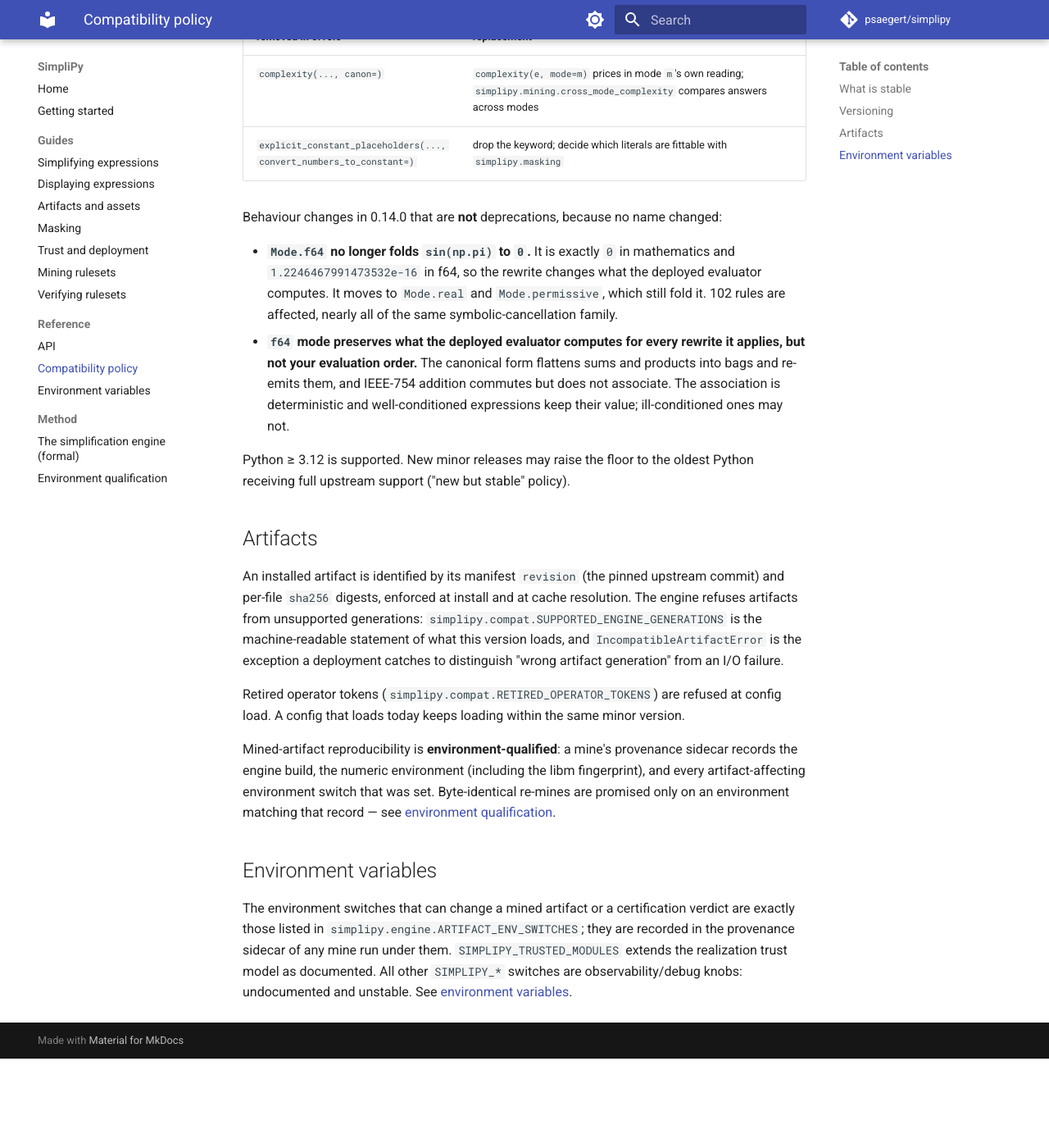
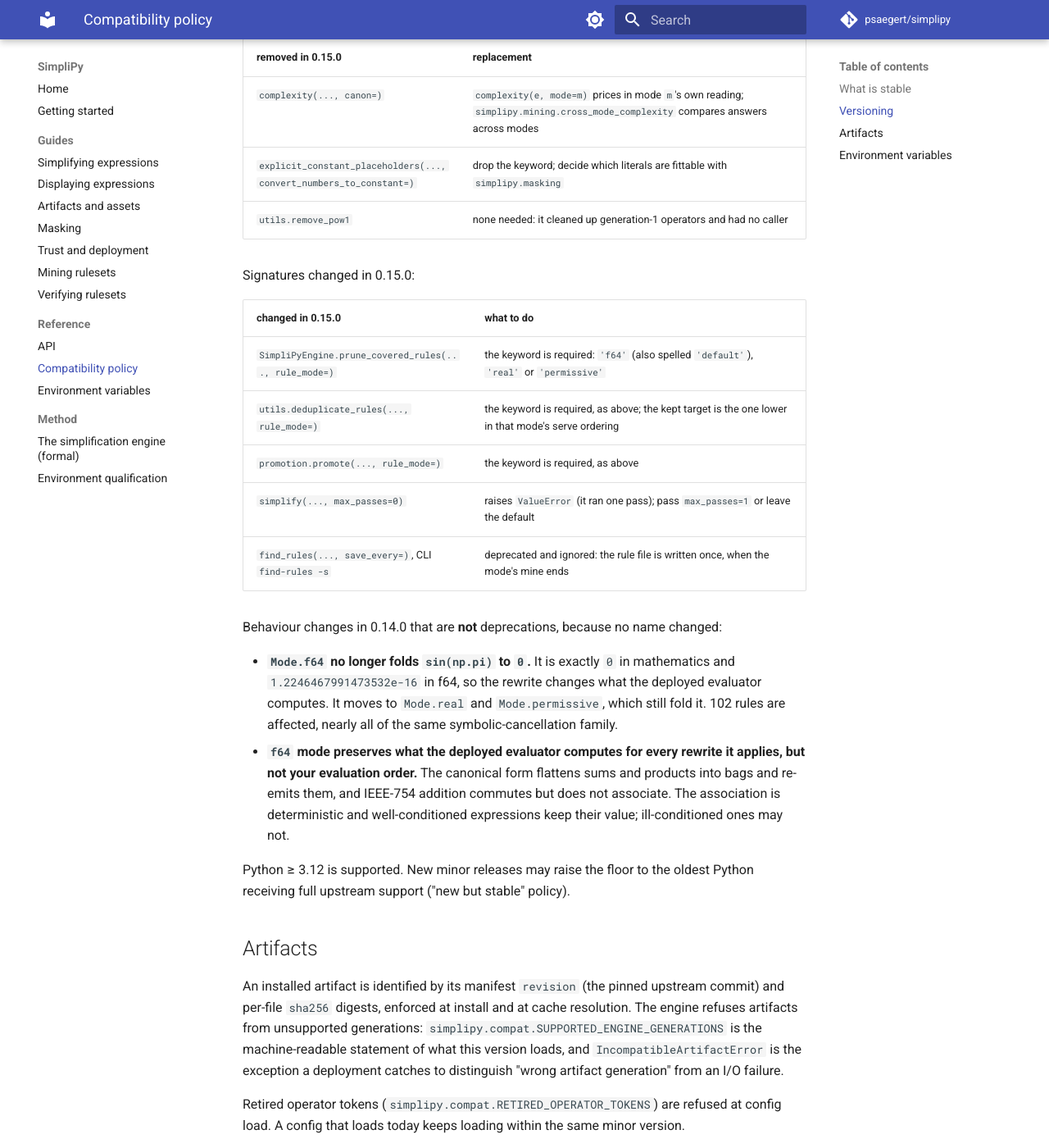
Before and after one commit to psaegert/simplipy, an MkDocs documentation site: the page built from docs/compatibility.md, in a window 1280 px wide and 1400 px high, scrolled down 2015 px. Shown: the whole window at 82% size. Built offline with MkDocs 1.6.1 and Material for MkDocs 9.7.7, drawn with Linux system fonts in a browser that asks for light colours; comment, search, counter and statistics services are not loaded; before the commit the page ends 3306 px from its top, so only the background shows below that; some of the changed text lies outside the part shown.

Commit message:
Docs: offline loading, measured memory, the 0.15 signatures, the empty switch registry
- artifacts guide: an installed asset resolves without the network; memory is about
  0.9 / 0.7 / 0.45 GB (all, f64 and permissive, f64) with about 100 MB per set and 3-4 s
  for a deferred set's first use; verify-mine takes -e.
- compatibility: the deprecation policy reads as the releases behave (a removal is a hard
  cut, announced in the release that makes it), flagged pending the owner; the 0.15
  signature changes (rule_mode on prune_covered_rules, deduplicate_rules and promote,
  max_passes=0, save_every ignored) and remove_pow1 are listed; the environment section
  says ARTIFACT_ENV_SWITCHES is empty and what a sidecar records.
- environment qualification: the soundness record is every SIMPLIPY_* variable set.
- simplify guide: no internal run names; the search-gain paragraph and the benchmark are
  marked for re-measurement after the re-mine, and the stale permissive figures leave the
  visible text.

Co-Authored-By: Claude Opus 5.5 <noreply@anthropic.com>
Claude-Session: https://claude.ai/code/session_016gamUqKQqroqag4GFsNu6W

```diff
--- a/docs/compatibility.md
+++ b/docs/compatibility.md
@@ -29,11 +29,14 @@ The declared surface has three tiers:
 
 ## Versioning
 
+<!-- PENDING THE OWNER: the deprecation policy. This page used to promise a warning for at
+     least one minor release before a removal, while 0.14.0 and 0.15.0 removed names without
+     one. Proposed wording below; confirm or replace it before the release. -->
 While the major version is 0: breaking changes to declared names happen only
-at a **minor** version bump (0.x → 0.x+1), are listed in the CHANGELOG under
-"Changed"/"Removed", and the old spelling
-warns for at least one minor release before removal. Patch releases (0.13.x)
-never break declared names or change artifact semantics.
+at a **minor** version bump (0.x → 0.x+1) and are listed in the CHANGELOG under
+"Changed"/"Removed". A removal is a hard cut, announced in the release that makes it:
+the removed spelling raises instead of warning, and the CHANGELOG names the replacement.
+Patch releases (0.13.x) never break declared names or change artifact semantics.
 
 Removed in 0.14.0:
 
@@ -75,6 +78,17 @@ Removed in 0.15.0, again without an alias cycle:
 |---|---|
 | `complexity(..., canon=)` | `complexity(e, mode=m)` prices in mode `m`'s own reading; `simplipy.mining.cross_mode_complexity` compares answers across modes |
 | `explicit_constant_placeholders(..., convert_numbers_to_constant=)` | drop the keyword; decide which literals are fittable with `simplipy.masking` |
+| `utils.remove_pow1` | none needed: it cleaned up generation-1 operators and had no caller |
+
+Signatures changed in 0.15.0:
+
+| changed in 0.15.0 | what to do |
+|---|---|
+| `SimpliPyEngine.prune_covered_rules(..., rule_mode=)` | the keyword is required: `'f64'` (also spelled `'default'`), `'real'` or `'permissive'` |
+| `utils.deduplicate_rules(..., rule_mode=)` | the keyword is required, as above; the kept target is the one lower in that mode's serve ordering |
+| `promotion.promote(..., rule_mode=)` | the keyword is required, as above |
+| `simplify(..., max_passes=0)` | raises `ValueError` (it ran one pass); pass `max_passes=1` or leave the default |
+| `find_rules(..., save_every=)`, CLI `find-rules -s` | deprecated and ignored: the rule file is written once, when the mode's mine ends |
 
 Behaviour changes in 0.14.0 that are **not** deprecations, because no name changed:
 
@@ -108,16 +122,17 @@ same minor version.
 
 Mined-artifact reproducibility is **environment-qualified**: a mine's
 provenance sidecar records the engine build, the numeric environment
-(including the libm fingerprint), and every artifact-affecting environment
-switch that was set. Byte-identical re-mines are promised only on an
-environment matching that record — see
-[environment qualification](method/environment-qualification.md).
+(including the libm fingerprint), and every `SIMPLIPY_*` variable set during the
+mine. Byte-identical re-mines are promised only on an environment matching that
+record — see [environment qualification](method/environment-qualification.md).
 
 ## Environment variables
 
-The environment switches that can change a mined artifact or a certification
-verdict are exactly those listed in `simplipy.engine.ARTIFACT_ENV_SWITCHES`;
-they are recorded in the provenance sidecar of any mine run under them.
+No environment variable changes what the core mines, certifies or serves:
+`simplipy.engine.ARTIFACT_ENV_SWITCHES`, the registry of such switches, is empty.
+A mine still records every `SIMPLIPY_*` variable set while it runs (the inert
+diagnostic ones excepted) in its
+provenance sidecar, and `simplipy verify-mine` requires that record to be empty.
 `SIMPLIPY_TRUSTED_MODULES` extends the realization trust model as documented.
-All other `SIMPLIPY_*` switches are observability/debug knobs: undocumented
-and unstable. See [environment variables](environment.md).
+All other `SIMPLIPY_*` switches are observability/debug knobs: undocumented and
+unstable. See [environment variables](environment.md).
```
Also changed, not shown: docs/guides/artifacts.md (+13 -11 lines), docs/guides/simplify.md (+8 -4 lines), docs/method/environment-qualification.md (+6 -5 lines).
